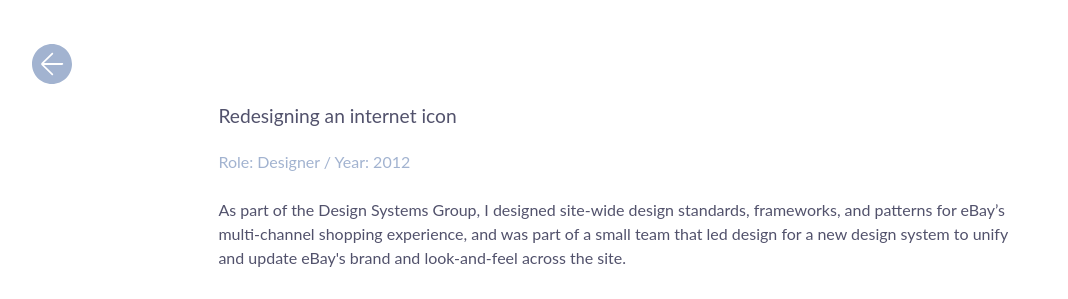
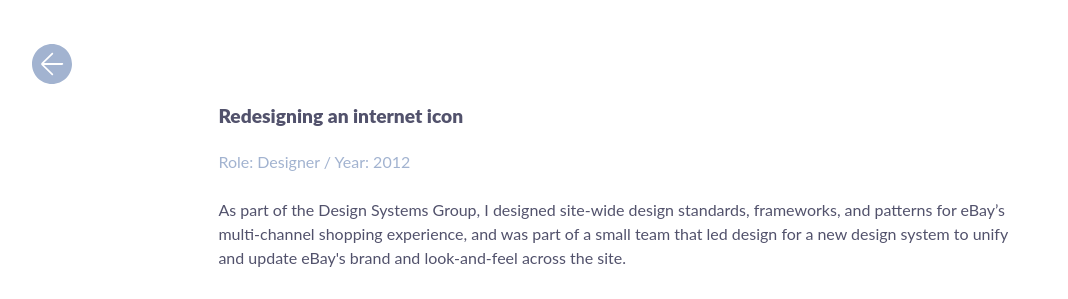
Before and after one commit to ericakatrak/ericakatrak.github.io, a Jekyll site: the page built from _posts/2016-08-31-ebay.md, in a window 1280 px wide. Shown: the top 299 px of the page, without its empty margins (12-1080 px from the left). Built offline with Jekyll 4.4.1, drawn with Linux system fonts in a browser that asks for light colours.

Commit message:
style update

```diff
--- a/css/style.css
+++ b/css/style.css
@@ -25,9 +25,10 @@ body {
 
 h1, h2, h3 {
 	margin-bottom: 1em;
-	font-weight: 400;
+	font-weight: 900;
 }
 h1 {font-size: 1.2em;}
+section.intro h1 {font-weight: 400;}
 h2 {
   font-size: .75em;
   font-weight: 600;
@@ -78,7 +79,10 @@ section {
 	margin: 0 auto;
 	padding: 8% 18%;
 }
-section.intro {text-align: center;}
+section.intro {
+  text-align: center;
+  padding: 10% 18%;
+}
 
 footer {
 	font-size: .85em;
```
